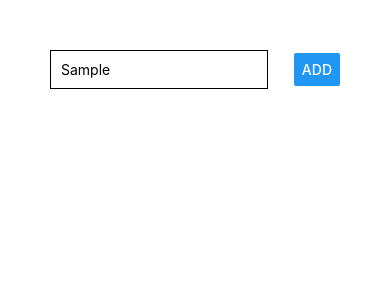
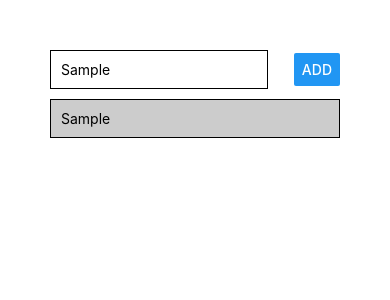
Before and after one commit to yuri-la-torre-ortiz/ReactNativetutorial, a React Native app: screen / in a window 390 px wide. Both pictures are taken after typing "Sample" into the empty fields and a click on the button "ADD". Shown: the top 300 px of the page. Built offline with nearby package versions, Linux system fonts and the light colour scheme.

Commit message:
Render ScrollView

```diff
--- a/App.js
+++ b/App.js
@@ -1,15 +1,16 @@
 import React, { useState } from "react";
-import { Button, StyleSheet, Text, TextInput, View } from "react-native";
+import { Button, StyleSheet, Text, TextInput, View, ScrollView } from "react-native";
 
 export default function App() {
   const [enteredGoal, setEnteredGoal] = useState("");
+  const [courseGoals, setCourseGoals] = useState([]);
 
   const goalInputHandler = (enteredText) => {
     setEnteredGoal(enteredText);
   };
 
   const addGoalHandler = () => {
-    console.log(enteredGoal);
+    setCourseGoals((currentGoals) => [...currentGoals, enteredGoal]);
   };
 
   return (
@@ -23,6 +24,13 @@
         />
         <Button title="ADD" onPress={addGoalHandler} />
       </View>
+      <ScrollView>
+        {courseGoals.map((goal) => (
+          <View key={goal} style={styles.listItems}>
+            <Text>{goal}</Text>
+          </View>
+        ))}
+      </ScrollView>
     </View>
   );
 }
@@ -43,4 +51,11 @@
     borderWidth: 1,
     padding: 10,
   },
+  listItems: {
+    padding: 10,
+    marginVertical: 10,
+    backgroundColor: "#ccc",
+    borderColor: "black",
+    borderWidth: 1,
+  },
 });
```
